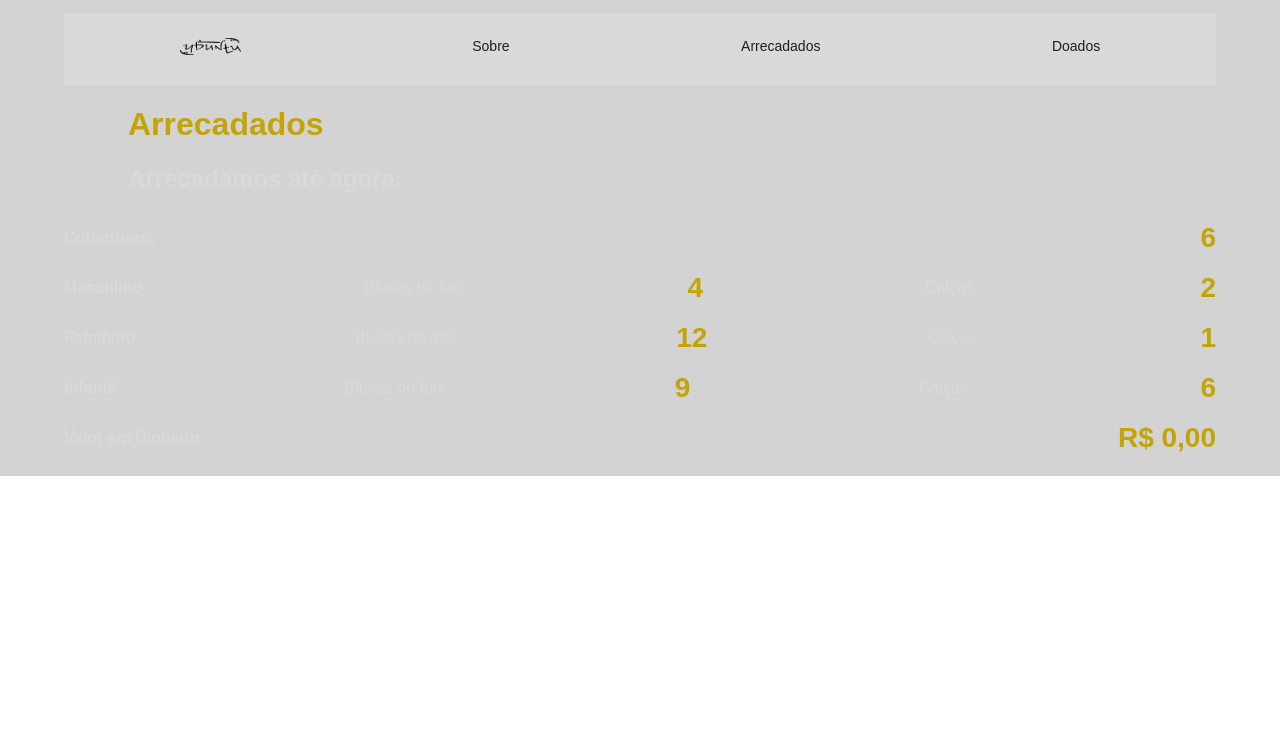
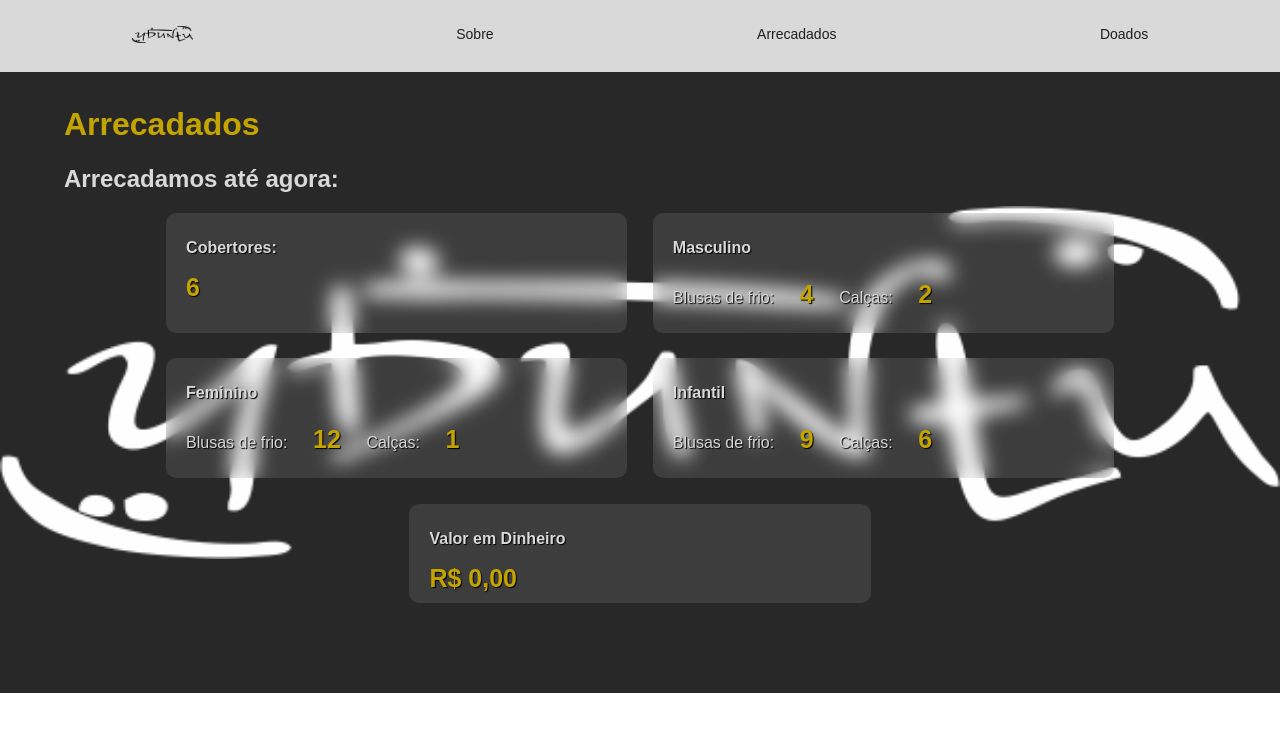
Before and after one commit to rapharosa/ubuntu, a React (Create React App) app: page /ubuntu/arrecadados in a window 1280 px wide. Shown: the top 732 px of the page. Built offline with nearby package versions, Linux system fonts and the light colour scheme.

Commit message:
Ajuste de estilização Arrecadados

```diff
--- a/src/componentes/arrecadados/Arrecadados.tsx
+++ b/src/componentes/arrecadados/Arrecadados.tsx
@@ -1,34 +1,44 @@
 import Cabecalho from '../cabecalho/Cabecalho'
-import './arrecadados.css'
+import '../doados/doados.css'
 function Arrecadados(){
     return(
         <div className="lista">
             <Cabecalho/>
+            <div className='lista-container'>
                 <h1>Arrecadados</h1>
                 <h2>Arrecadamos até agora:</h2>
+                <div className='lista-doados'>
                     <div className='categoria'>
                         <p><strong>Cobertores:</strong></p><b> 6</b>
                     </div>
                     <div className='categoria'>
                         <p><strong>Masculino</strong></p>
+                        <div>
                             <p>Blusas de frio:</p><b> 4</b>
                             <p>Calças:</p><b> 2</b>
                         </div>
+                    </div>
                     <div className='categoria'>
                         <p><strong>Feminino</strong></p>
+                        <div>
                             <p>Blusas de frio:</p><b> 12</b>
                             <p>Calças:</p><b> 1</b>
                         </div>
+                    </div>
                     <div className='categoria'>
                         <p><strong>Infantil</strong></p>
+                        <div>
                             <p>Blusas de frio:</p><b> 9</b>
                             <p>Calças:</p><b> 6</b>
+                        </div>
                     </div>
                     <div className='categoria'>
                         <p><strong>Valor em Dinheiro</strong></p>
                         <b>R$ 0,00</b>
                     </div>
                 </div>
+            </div>
+        </div>
     )
 }
 export default Arrecadados
--- a/src/componentes/arrecadados/arrecadados.css
+++ /dev/null
@@ -1,22 +0,0 @@
-.lista{
-    padding: 1vw 5vw;
-    font-family: 'Archivo', sans-serif;
-    color: #1E1E1E;
-    background-color: #D3D3D3;
-}
-
-h1{
-    color: #C3A400;
-}
-
-b{
-    font-size: 28px;
-    color: #C3A400;
-}
-
-.categoria{
-    display: flex;
-    justify-content: space-between;
-    align-items: center;
-
-}
--- a/src/componentes/doados/Doados.tsx
+++ b/src/componentes/doados/Doados.tsx
@@ -3,37 +3,37 @@ import Footer from '../footer/Footer'
 import './doados.css'
 function Doados(){
     return(
-        <div className='lista-doados'>
+        <div className='lista'>
             <Cabecalho/>
-            <div className='lista-dados-container'>
+            <div className='lista-container'>
                 <h1>Doados</h1>
                 <h2>Doamos até agora:</h2>
-                <div className='container-doados'>
-                    <div className='categoria-doados'>
+                <div className='lista-doados'>
+                    <div className='categoria'>
                         <p><strong>Cobertores:</strong></p><b> 6</b>
                     </div>
-                    <div className='categoria-doados'>
+                    <div className='categoria'>
                         <p><strong>Masculino</strong></p>
                         <div>
                             <p>Blusas de frio:</p><b> 4</b>
                             <p>Calças:</p><b> 2</b>
                         </div>
                     </div>
-                    <div className='categoria-doados'>
+                    <div className='categoria'>
                         <p><strong>Feminino</strong></p>
                         <div>
                             <p>Blusas de frio:</p><b> 12</b>
                             <p>Calças:</p><b> 1</b>
                         </div>
                     </div>
-                    <div className='categoria-doados'>
+                    <div className='categoria'>
                         <p><strong>Infantil</strong></p>
                         <div>
                             <p>Blusas de frio:</p><b> 9</b>
                             <p>Calças:</p><b> 6</b>
                         </div>
                     </div>
-                    <div className='categoria-doados'>
+                    <div className='categoria'>
                         <p><strong>Valor em dinheiro usado</strong></p>
                         <b>R$ 0,00</b>
                     </div>
--- a/src/componentes/doados/doados.css
+++ b/src/componentes/doados/doados.css
@@ -1,9 +1,9 @@
 
-.lista-doados{
+.lista{
     font-family: 'Archivo', sans-serif;
 }
 
-.lista-dados-container {
+.lista-container {
     padding: 1vw 0;
     width: 100%;
     color: #292828;
@@ -28,11 +28,12 @@ p{
 }
 
 b{
-    font-size: 28px;
+    font-weight: 800;
+    font-size: 25px;
     color: #C3A400;
 }
 
-.container-doados{
+.lista-doados{
     display: flex;
     flex-direction: row;
     flex-wrap: wrap;
@@ -45,25 +46,25 @@ b{
     text-shadow: 1px 1px 1px black;
 }
 
-.categoria-doados{
+.categoria{
     border-radius: 10px;
-    padding: 0 5vw 5vw 5vw;
+    padding: 2vw 3vw 2vw 3vw;
     width: 100%;
     background: rgba(255, 255, 255, 0.1);
     backdrop-filter: blur(10px);
 }
 
-.categoria-doados div {
+.categoria div {
     display: flex;
     flex-direction: row;
     justify-content: flex-start;
-    align-items: center;
+    align-items: baseline;
     gap: 2vw;
 }
 
 @media screen and (min-width: 768px) {
-    .categoria-doados{
+    .categoria{
         width: 35%;
-        padding: 5px 5px 5px 10px;
+        padding: 10px 20px 10px 20px;
     }
 }
```
Lines whose indentation alone changed are shown as unchanged.
